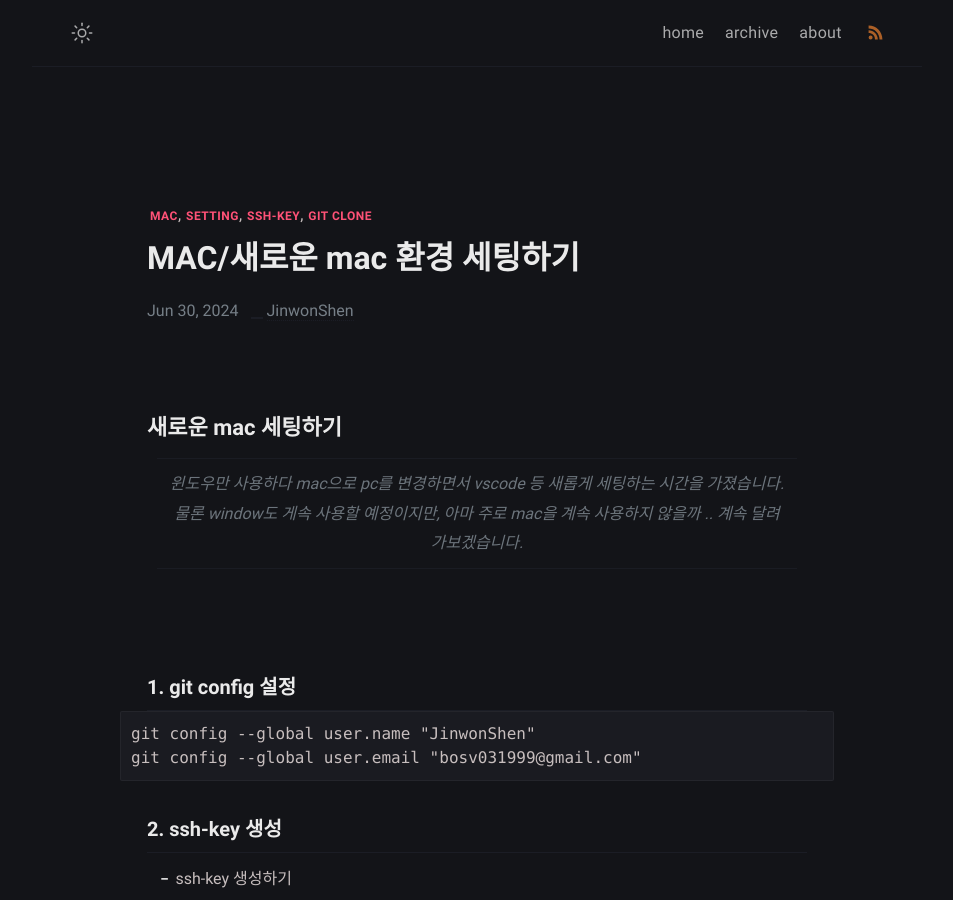
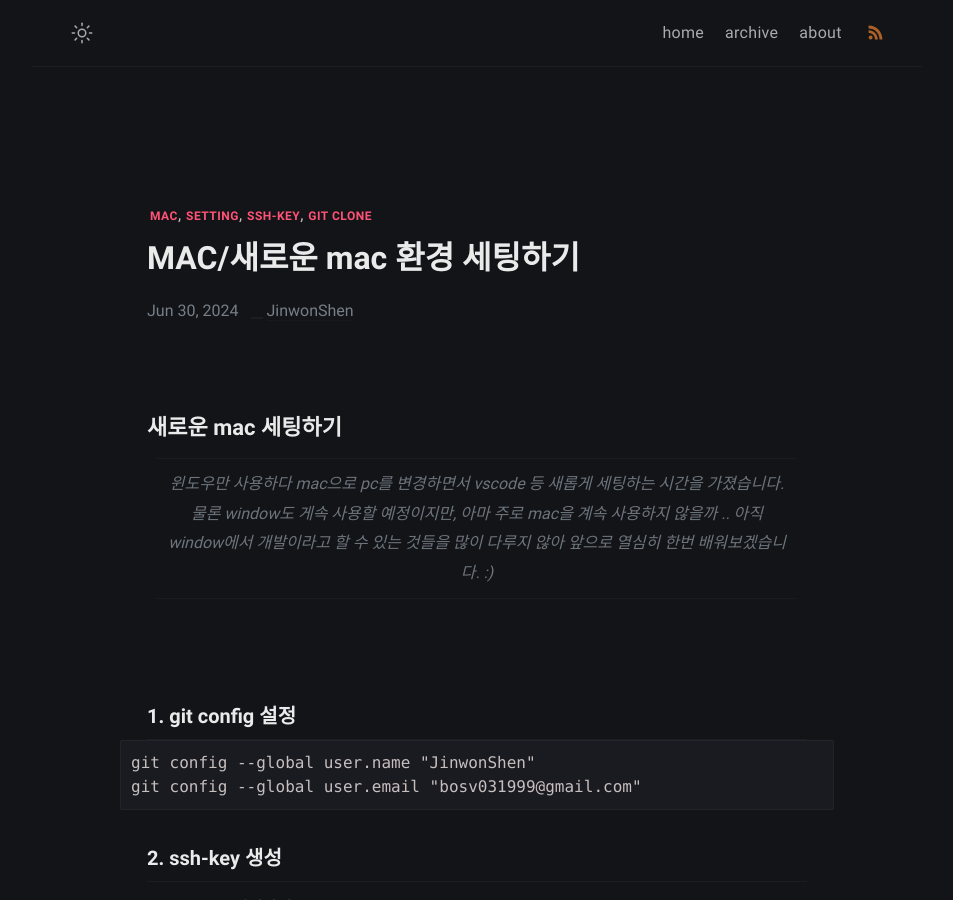
Before and after one commit to JinwonShen/JinwonShen.github.io, a Jekyll site: the page built from _posts/mac-setting/2024-06-30-mac-setting.md, in a window 1280 px wide and 900 px high. Shown: the whole window, without its empty margins (163-1116 px from the left). Built offline with Jekyll 4.4.1, drawn with Linux system fonts in a browser that asks for light colours.

Commit message:
2024-06-30 23:55 posts/mac-setting

```diff
--- a/_posts/mac-setting/2024-06-30-mac-setting.md
+++ b/_posts/mac-setting/2024-06-30-mac-setting.md
@@ -13,7 +13,7 @@ tag:
 
 ## 새로운 mac 세팅하기
 
-> 윈도우만 사용하다 mac으로 pc를 변경하면서 vscode 등 새롭게 세팅하는 시간을 가졌습니다. 물론 window도 게속 사용할 예정이지만, 아마 주로 mac을 계속 사용하지 않을까 .. 계속 달려가보겠습니다.
+> 윈도우만 사용하다 mac으로 pc를 변경하면서 vscode 등 새롭게 세팅하는 시간을 가졌습니다. 물론 window도 게속 사용할 예정이지만, 아마 주로 mac을 계속 사용하지 않을까 .. 아직 window에서 개발이라고 할 수 있는 것들을 많이 다루지 않아 앞으로 열심히 한번 배워보겠습니다. :)
 
 <br>
 
```
